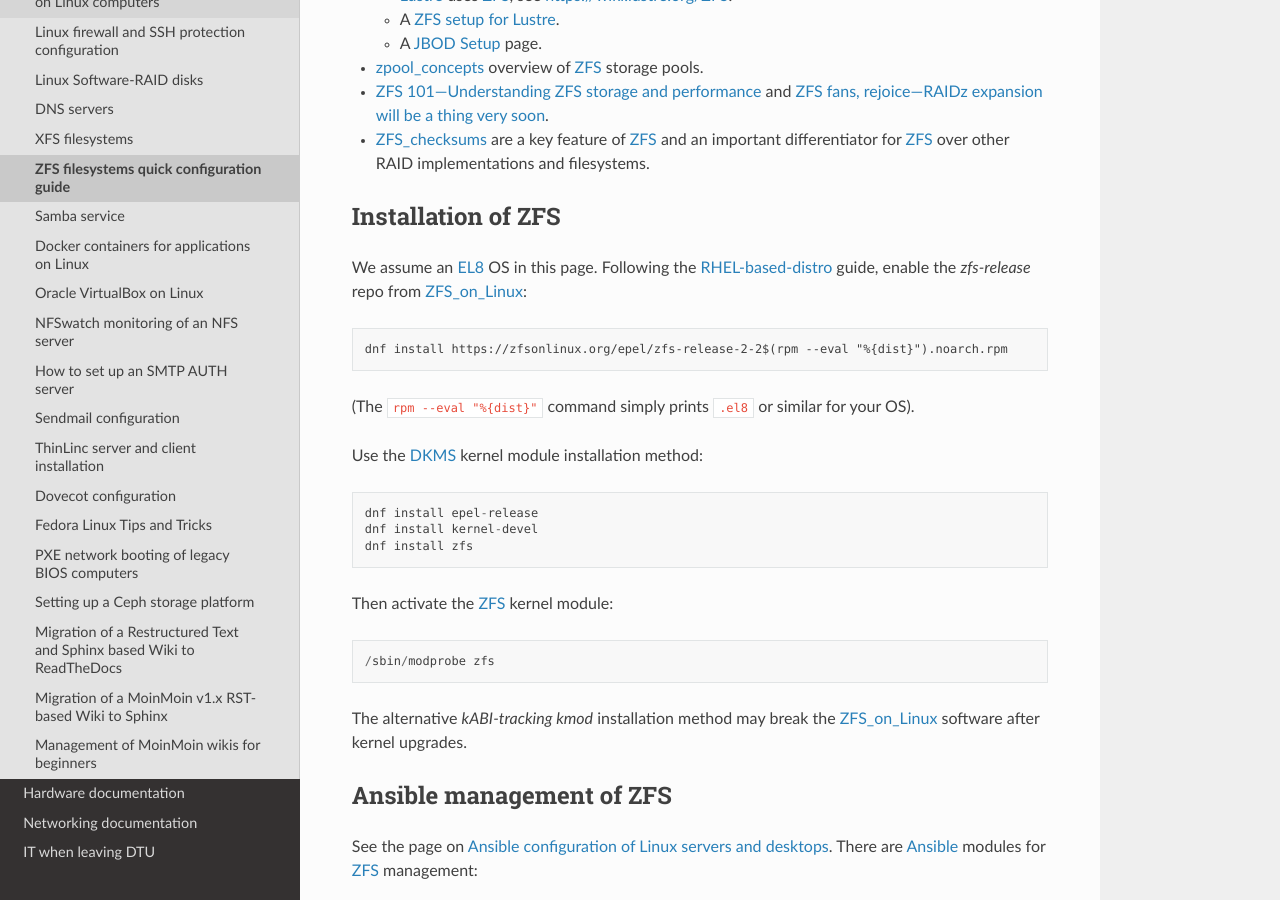
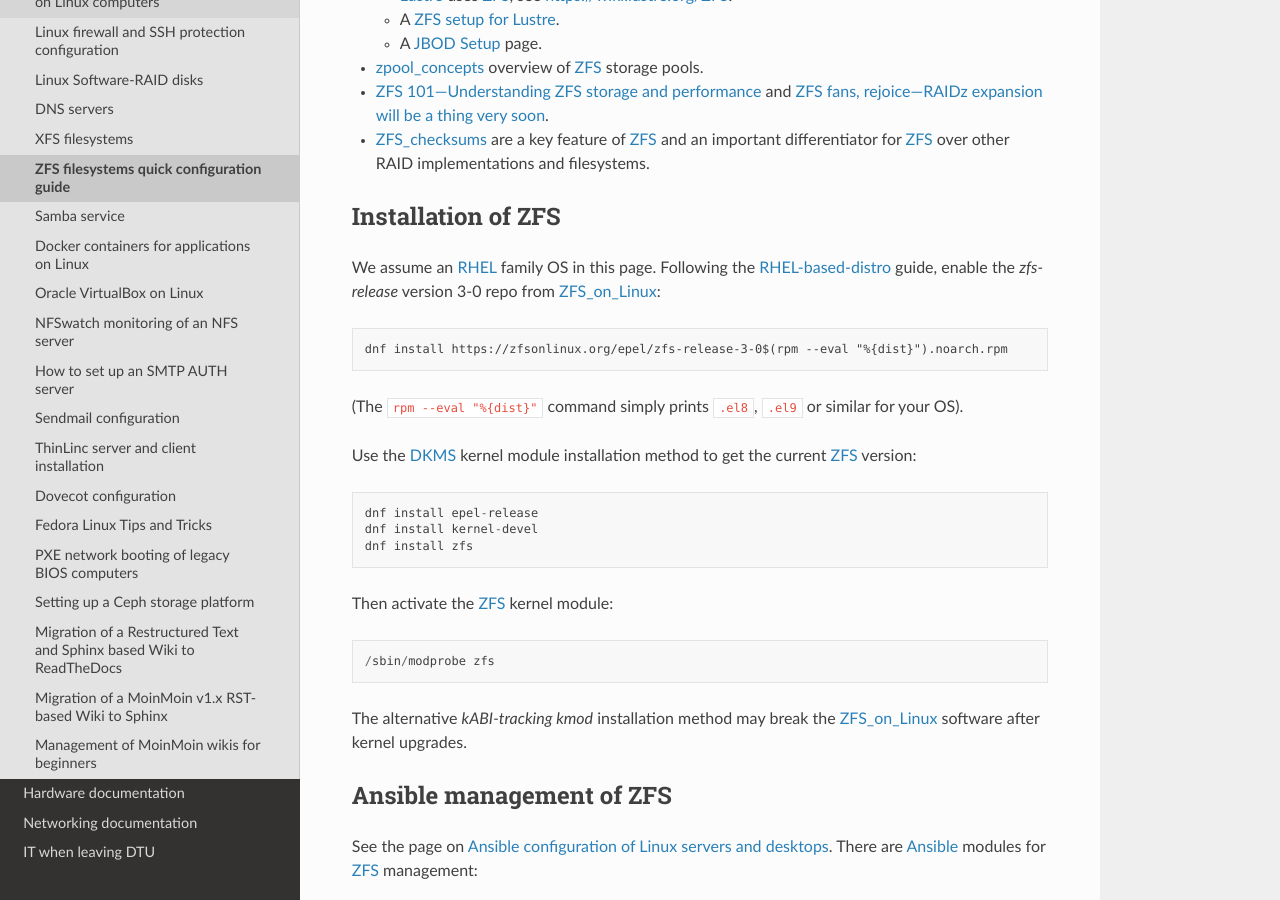
Before and after one commit to OleHolmNielsen/ITwiki, a Sphinx documentation site: the page built from docs/ZFS_filesystems.rst, in a window 1280 px wide and 900 px high, scrolled down 1540 px. Built offline with Sphinx 7.4.7 and the Read the Docs theme 3.1.0, drawn with Linux system fonts in a browser that asks for light colours.

Commit message:
ZFS version 3-0 repo

```diff
--- a/docs/ZFS_filesystems.rst
+++ b/docs/ZFS_filesystems.rst
@@ -67,14 +67,14 @@
 Installation of ZFS
 =========================
 
-We assume an EL8_ OS in this page.
-Following the RHEL-based-distro_ guide, enable the *zfs-release* repo from ZFS_on_Linux_::
+We assume an RHEL_ family OS in this page.
+Following the RHEL-based-distro_ guide, enable the *zfs-release* version 3-0 repo from ZFS_on_Linux_::
 
-  dnf install https://zfsonlinux.org/epel/zfs-release-2-2$(rpm --eval "%{dist}").noarch.rpm
+  dnf install https://zfsonlinux.org/epel/zfs-release-3-0$(rpm --eval "%{dist}").noarch.rpm
 
-(The ``rpm --eval "%{dist}"`` command simply prints ``.el8`` or similar for your OS).
+(The ``rpm --eval "%{dist}"`` command simply prints ``.el8``, ``.el9`` or similar for your OS).
 
-Use the DKMS_ kernel module installation method::
+Use the DKMS_ kernel module installation method to get the current ZFS_ version::
 
   dnf install epel-release
   dnf install kernel-devel
@@ -87,7 +87,7 @@
 The alternative *kABI-tracking kmod* installation method may break the ZFS_on_Linux_ software after kernel upgrades.
 
 .. _DKMS: https://en.wikipedia.org/wiki/Dynamic_Kernel_Module_Support
-.. _EL8: https://en.wikipedia.org/wiki/Red_Hat_Enterprise_Linux_derivatives
+.. _RHEL: https://en.wikipedia.org/wiki/Red_Hat_Enterprise_Linux_derivatives
 
 Ansible management of ZFS
 ==============================
```
